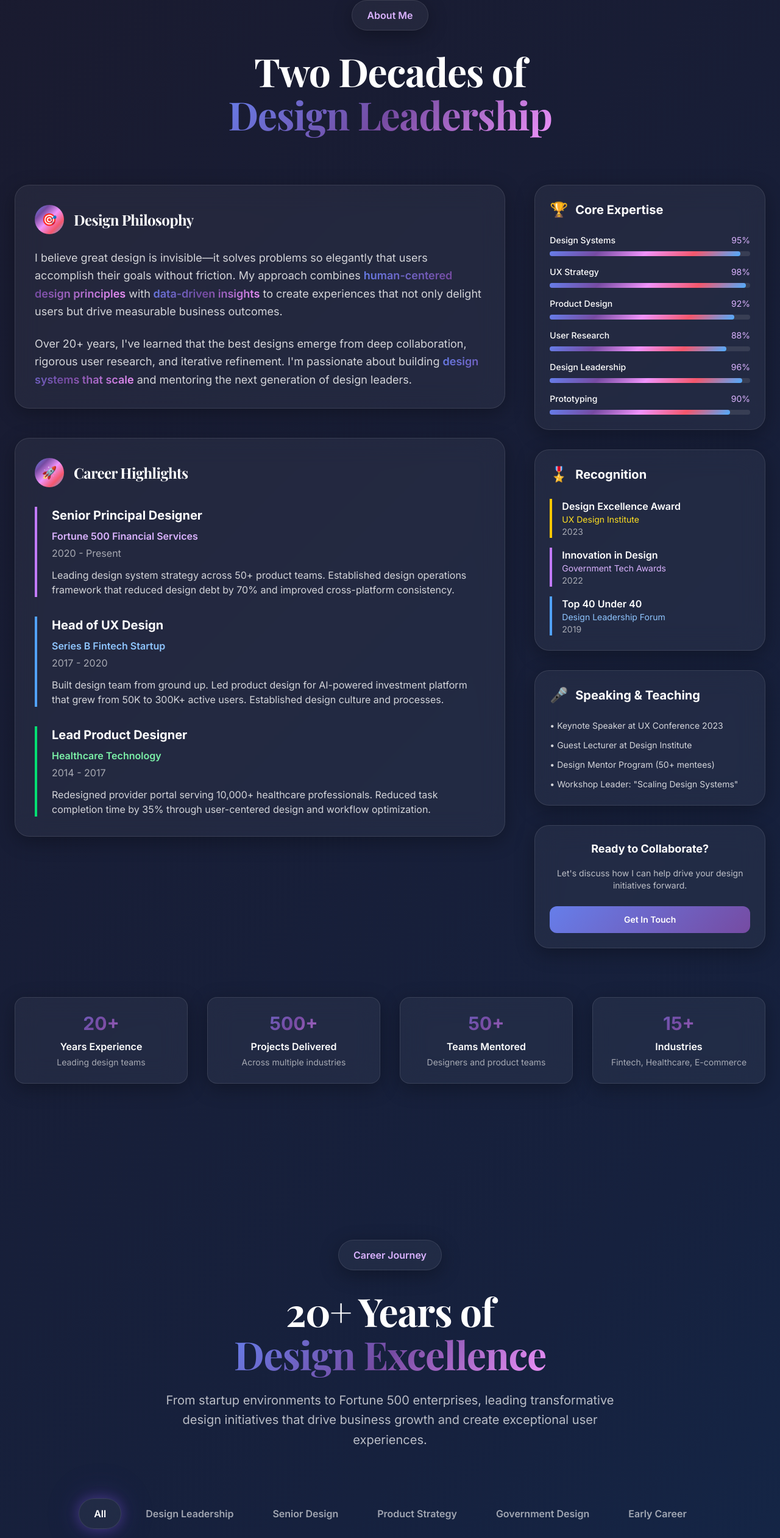
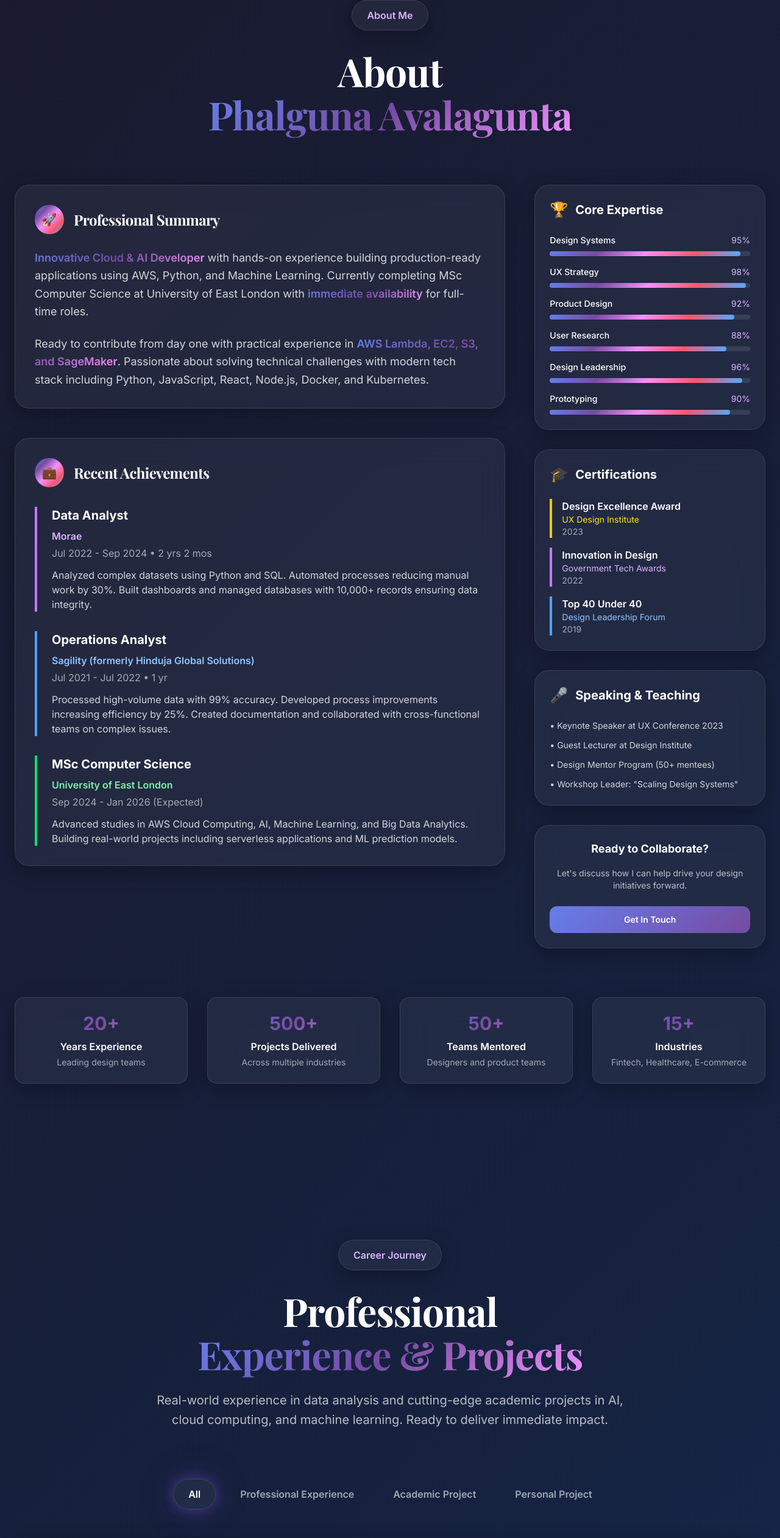
Before and after one commit to Phalguna-Avalagunta/Phalguna-Avalgunta, a Next.js app: page / in a window 1280 px wide. Shown: the part 3746-6268 px from the top of the page at 61% size. Built offline with nearby package versions, Linux system fonts and the light colour scheme.

Commit message:
feat: Update About, Experience, and Skills components with new content and structure for enhanced professional representation

```diff
--- a/src/components/About.tsx
+++ b/src/components/About.tsx
@@ -7,9 +7,9 @@ export default function About() {
             <span className="text-purple-300 font-semibold">About Me</span>
           </div>
           <h2 className="heading-lg text-white mb-6">
-            Two Decades of
+            About
             <br />
-            <span className="text-gradient">Design Leadership</span>
+            <span className="text-gradient">Phalguna Avalagunta</span>
           </h2>
         </div>
 
@@ -20,20 +20,17 @@ export default function About() {
             <div className="glass-effect rounded-3xl p-8 interactive-card">
               <div className="flex items-center gap-4 mb-6">
                 <div className="w-12 h-12 rounded-full premium-gradient flex items-center justify-center">
-                  <span className="text-white text-xl">🎯</span>
+                  <span className="text-white text-xl">🚀</span>
                 </div>
-                <h3 className="text-2xl font-bold text-white design-heading">Design Philosophy</h3>
+                <h3 className="text-2xl font-bold text-white design-heading">Professional Summary</h3>
               </div>
               <p className="text-white/80 text-lg leading-relaxed mb-6">
-                I believe great design is invisible—it solves problems so elegantly that users accomplish their goals
-                without friction. My approach combines <span className="text-gradient font-semibold">human-centered design principles</span> with
-                <span className="text-gradient font-semibold"> data-driven insights</span> to create experiences that not only delight users
-                but drive measurable business outcomes.
+                <span className="text-gradient font-semibold">Innovative Cloud & AI Developer</span> with hands-on experience building production-ready applications using AWS, Python, and Machine Learning.
+                Currently completing MSc Computer Science at University of East London with <span className="text-gradient font-semibold">immediate availability</span> for full-time roles.
               </p>
               <p className="text-white/80 text-lg leading-relaxed">
-                Over 20+ years, I&apos;ve learned that the best designs emerge from deep collaboration, rigorous user research,
-                and iterative refinement. I&apos;m passionate about building <span className="text-gradient font-semibold">design systems that scale</span> and
-                mentoring the next generation of design leaders.
+                Ready to contribute from day one with practical experience in <span className="text-gradient font-semibold">AWS Lambda, EC2, S3, and SageMaker</span>.
+                Passionate about solving technical challenges with modern tech stack including Python, JavaScript, React, Node.js, Docker, and Kubernetes.
               </p>
             </div>
 
@@ -41,39 +38,39 @@ export default function About() {
             <div className="glass-effect rounded-3xl p-8 interactive-card">
               <div className="flex items-center gap-4 mb-8">
                 <div className="w-12 h-12 rounded-full premium-gradient flex items-center justify-center">
-                  <span className="text-white text-xl">🚀</span>
+                  <span className="text-white text-xl">💼</span>
                 </div>
-                <h3 className="text-2xl font-bold text-white design-heading">Career Highlights</h3>
+                <h3 className="text-2xl font-bold text-white design-heading">Recent Achievements</h3>
               </div>
 
               <div className="space-y-8">
                 <div className="border-l-4 border-purple-400 pl-6">
-                  <h4 className="text-xl font-bold text-white mb-2">Senior Principal Designer</h4>
-                  <p className="text-purple-300 font-semibold mb-1">Fortune 500 Financial Services</p>
-                  <p className="text-white/60 mb-3">2020 - Present</p>
+                  <h4 className="text-xl font-bold text-white mb-2">Data Analyst</h4>
+                  <p className="text-purple-300 font-semibold mb-1">Morae</p>
+                  <p className="text-white/60 mb-3">Jul 2022 - Sep 2024 • 2 yrs 2 mos</p>
                   <p className="text-white/80">
-                    Leading design system strategy across 50+ product teams. Established design operations framework
-                    that reduced design debt by 70% and improved cross-platform consistency.
+                    Analyzed complex datasets using Python and SQL. Automated processes reducing manual work by 30%.
+                    Built dashboards and managed databases with 10,000+ records ensuring data integrity.
                   </p>
                 </div>
 
                 <div className="border-l-4 border-blue-400 pl-6">
-                  <h4 className="text-xl font-bold text-white mb-2">Head of UX Design</h4>
-                  <p className="text-blue-300 font-semibold mb-1">Series B Fintech Startup</p>
-                  <p className="text-white/60 mb-3">2017 - 2020</p>
+                  <h4 className="text-xl font-bold text-white mb-2">Operations Analyst</h4>
+                  <p className="text-blue-300 font-semibold mb-1">Sagility (formerly Hinduja Global Solutions)</p>
+                  <p className="text-white/60 mb-3">Jul 2021 - Jul 2022 • 1 yr</p>
                   <p className="text-white/80">
-                    Built design team from ground up. Led product design for AI-powered investment platform
-                    that grew from 50K to 300K+ active users. Established design culture and processes.
+                    Processed high-volume data with 99% accuracy. Developed process improvements increasing efficiency by 25%.
+                    Created documentation and collaborated with cross-functional teams on complex issues.
                   </p>
                 </div>
 
                 <div className="border-l-4 border-green-400 pl-6">
-                  <h4 className="text-xl font-bold text-white mb-2">Lead Product Designer</h4>
-                  <p className="text-green-300 font-semibold mb-1">Healthcare Technology</p>
-                  <p className="text-white/60 mb-3">2014 - 2017</p>
+                  <h4 className="text-xl font-bold text-white mb-2">MSc Computer Science</h4>
+                  <p className="text-green-300 font-semibold mb-1">University of East London</p>
+                  <p className="text-white/60 mb-3">Sep 2024 - Jan 2026 (Expected)</p>
                   <p className="text-white/80">
-                    Redesigned provider portal serving 10,000+ healthcare professionals. Reduced task completion
-                    time by 35% through user-centered design and workflow optimization.
+                    Advanced studies in AWS Cloud Computing, AI, Machine Learning, and Big Data Analytics.
+                    Building real-world projects including serverless applications and ML prediction models.
                   </p>
                 </div>
               </div>
@@ -117,8 +114,8 @@ export default function About() {
             {/* Recognition */}
             <div className="glass-effect rounded-3xl p-6">
               <h3 className="text-xl font-bold text-white mb-6 flex items-center">
-                <span className="text-2xl mr-3">🎖️</span>
-                Recognition
+                <span className="text-2xl mr-3">🎓</span>
+                Certifications
               </h3>
               <div className="space-y-4">
                 <div className="border-l-4 border-yellow-400 pl-4">
--- a/src/components/Experience.tsx
+++ b/src/components/Experience.tsx
@@ -5,111 +5,111 @@ import { useState } from 'react';
 const experiences = [
   {
     id: 1,
-    title: 'Senior Principal Designer',
-    company: 'Fortune 500 Financial Services',
-    duration: '2020 - Present • 4+ years',
-    location: 'Global Remote',
-    type: 'Senior Leadership',
+    title: 'Data Analyst',
+    company: 'Morae',
+    duration: 'Jul 2022 - Sep 2024 • 2 yrs 2 mos',
+    location: 'Bengaluru, Karnataka, India',
+    type: 'Professional Experience',
     achievements: [
-      'Led design system strategy across 50+ product teams serving 15 countries',
-      'Reduced design-to-development time by 60% through standardization',
-      'Established design operations framework reducing design debt by 70%',
-      'Mentored 20+ designers across multiple product squads',
-      'Achieved 98% designer adoption rate for new design system'
+      'Analyzed complex datasets to identify patterns and insights using Python and SQL',
+      'Automated repetitive processes reducing manual work by 30% through scripting',
+      'Built Excel dashboards and data visualization tools for performance tracking',
+      'Managed databases with 10,000+ records ensuring data integrity',
+      'Collaborated in Agile environment with daily standups and sprint planning'
     ],
-    technologies: ['Figma', 'Design Systems', 'Storybook', 'Design Tokens', 'Zeroheight', 'User Research'],
-    impact: '$2M annual cost savings',
-    category: 'Design Leadership'
+    technologies: ['Python', 'SQL', 'Excel', 'Data Analysis', 'APIs', 'Automation'],
+    impact: '30% efficiency improvement',
+    category: 'Data Analysis'
   },
   {
     id: 2,
-    title: 'Head of UX Design',
-    company: 'Series B Fintech Startup',
-    duration: '2017 - 2020 • 3 years',
-    location: 'San Francisco, CA',
-    type: 'Design Leadership',
+    title: 'Operations Analyst',
+    company: 'Sagility (formerly Hinduja Global Solutions)',
+    duration: 'Jul 2021 - Jul 2022 • 1 yr',
+    location: 'Bengaluru, Karnataka, India',
+    type: 'Professional Experience',
     achievements: [
-      'Built design team from ground up, scaling to 12 designers',
-      'Led product design for AI-powered investment platform',
-      'Grew user base from 50K to 300K+ active users through UX optimization',
-      'Established design culture and scalable design processes',
-      'Achieved 4.8/5 App Store rating through user-centered design'
+      'Processed high-volume data with 99% accuracy using automated tools',
+      'Developed process improvements adopted team-wide increasing efficiency by 25%',
+      'Worked with APIs and data integration tools for seamless data flow',
+      'Created documentation and training materials for new team members',
+      'Collaborated with cross-functional teams to resolve complex issues'
     ],
-    technologies: ['Figma', 'Principle', 'InVision', 'Hotjar', 'Mixpanel', 'User Testing'],
-    impact: '500% user growth',
-    category: 'Product Design'
+    technologies: ['Data Processing', 'APIs', 'Automation', 'Documentation', 'Training'],
+    impact: '25% team efficiency boost',
+    category: 'Operations'
   },
   {
     id: 3,
-    title: 'Lead Product Designer',
-    company: 'Healthcare Technology',
-    duration: '2014 - 2017 • 3 years',
-    location: 'Boston, MA',
-    type: 'Senior Design',
+    title: 'E-Commerce Platform on AWS',
+    company: 'University Project',
+    duration: 'Current Academic Project',
+    location: 'University of East London',
+    type: 'Academic Project',
     achievements: [
-      'Redesigned provider portal serving 10,000+ healthcare professionals',
-      'Reduced task completion time by 35% through workflow optimization',
-      'Led user research initiatives including 50+ user interviews',
-      'Achieved HIPAA compliance while improving user experience',
-      'Decreased support tickets by 50% through intuitive design'
+      'Deployed full-stack application using EC2, RDS, S3 with auto-scaling',
+      'Integrated load balancing to handle 1000+ concurrent users',
+      'Achieved 99.9% uptime through proper AWS architecture',
+      'Integrated Stripe API for secure payment processing',
+      'Implemented CI/CD pipeline for automated deployment'
     ],
-    technologies: ['Sketch', 'Axure', 'UserZoom', 'Optimal Workshop', 'Usability Testing'],
-    impact: '35% efficiency improvement',
-    category: 'UX Strategy'
+    technologies: ['React', 'Node.js', 'PostgreSQL', 'Docker', 'AWS', 'Stripe'],
+    impact: '1000+ concurrent users',
+    category: 'Cloud Development'
   },
   {
     id: 4,
-    title: 'Senior UX Designer',
-    company: 'Global E-commerce Platform',
-    duration: '2012 - 2014 • 2 years',
-    location: 'Seattle, WA',
-    type: 'Senior Design',
+    title: 'ML Model for Prediction Analysis',
+    company: 'University Project',
+    duration: 'Current Academic Project',
+    location: 'University of East London',
+    type: 'Academic Project',
     achievements: [
-      'Led UX transformation of B2B marketplace serving 100K+ merchants',
-      'Improved seller onboarding completion rate by 45%',
-      'Increased GMV by 30% through conversion optimization',
-      'Reduced cart abandonment by 20% through checkout redesign',
-      'Supported expansion into 15 new international markets'
+      'Building cloud-based ML model using AWS SageMaker',
+      'Achieved 85% accuracy in stock price prediction using LSTM',
+      'Deployed model as REST API for real-time predictions',
+      'Processing 10,000+ predictions daily with sub-second latency',
+      'Implemented data pipeline for continuous model training'
     ],
-    technologies: ['Adobe XD', 'Maze', 'Amplitude', 'Optimizely', 'A/B Testing'],
-    impact: '30% GMV increase',
-    category: 'Product Strategy'
+    technologies: ['Python', 'TensorFlow', 'AWS SageMaker', 'Flask', 'APIs'],
+    impact: '85% prediction accuracy',
+    category: 'Machine Learning'
   },
   {
     id: 5,
-    title: 'UX Designer',
-    company: 'Municipal Government Tech',
-    duration: '2010 - 2012 • 2 years',
-    location: 'Austin, TX',
-    type: 'Government Design',
+    title: 'Serverless Analytics Dashboard',
+    company: 'University Project',
+    duration: 'Current Academic Project',
+    location: 'University of East London',
+    type: 'Academic Project',
     achievements: [
-      'Designed smart city IoT dashboard for municipal officials',
-      'Created accessible interfaces meeting WCAG 2.1 AA standards',
-      'Improved incident response time by 50% through data visualization',
-      'Won Government Innovation Design Award for civic impact',
-      'Enhanced resource allocation efficiency by 25%'
+      'Developing serverless application using AWS Lambda and API Gateway',
+      'Real-time data processing with WebSocket implementation',
+      'Processing 1M+ events daily with DynamoDB integration',
+      'Interactive dashboard with Chart.js visualizations',
+      'Cost-effective serverless architecture design'
     ],
-    technologies: ['D3.js', 'Tableau', 'Figma', 'React', 'Accessibility Testing'],
-    impact: '50% faster response',
-    category: 'Data Visualization'
+    technologies: ['Python', 'JavaScript', 'AWS Lambda', 'DynamoDB', 'Chart.js'],
+    impact: '1M+ daily events',
+    category: 'Cloud Development'
   },
   {
     id: 6,
-    title: 'Product Designer',
-    company: 'Enterprise Software Company',
-    duration: '2008 - 2010 • 2 years',
-    location: 'Austin, TX',
-    type: 'Early Career',
+    title: 'Computer Vision Quality Control',
+    company: 'Personal Project',
+    duration: 'Self-Directed Learning',
+    location: 'London, UK',
+    type: 'Personal Project',
     achievements: [
-      'Led UX transformation of SaaS platform used by 1M+ professionals',
-      'Increased daily active users by 40% through redesign',
-      'Reduced onboarding time by 60% with streamlined flows',
-      'Improved feature adoption by 35% through better information architecture',
-      'Decreased churn rate by 20% with enhanced user experience'
+      'Built real-time quality control system using computer vision',
+      'Achieved 92% accuracy in defect detection with CNN',
+      'Deployed as containerized microservice on AWS ECS',
+      'Optimized for edge computing with IoT sensor integration',
+      'Created statistical analysis dashboard for quality metrics'
     ],
-    technologies: ['Sketch', 'InVision', 'Framer', 'Jira', 'Confluence'],
-    impact: '40% user growth',
-    category: 'Enterprise UX'
+    technologies: ['Python', 'OpenCV', 'PyTorch', 'Docker', 'AWS ECS'],
+    impact: '92% defect detection accuracy',
+    category: 'AI/Computer Vision'
   }
 ];
 
@@ -117,7 +117,7 @@ export default function Experience() {
   const [filter, setFilter] = useState('All');
   const [selectedExp, setSelectedExp] = useState<number | null>(null);
 
-  const categories = ['All', 'Design Leadership', 'Senior Design', 'Product Strategy', 'Government Design', 'Early Career'];
+  const categories = ['All', 'Professional Experience', 'Academic Project', 'Personal Project'];
   const filteredExperiences = filter === 'All'
     ? experiences
     : experiences.filter(exp => exp.type === filter);
@@ -130,13 +130,13 @@ export default function Experience() {
             <span className="text-purple-300 font-semibold">Career Journey</span>
           </div>
           <h2 className="heading-lg text-white mb-6">
-            20+ Years of
+            Professional
             <br />
-            <span className="text-gradient">Design Excellence</span>
+            <span className="text-gradient">Experience & Projects</span>
           </h2>
           <p className="text-xl text-white/70 max-w-3xl mx-auto leading-relaxed">
-            From startup environments to Fortune 500 enterprises, leading transformative design initiatives
-            that drive business growth and create exceptional user experiences.
+            Real-world experience in data analysis and cutting-edge academic projects in AI, cloud computing,
+            and machine learning. Ready to deliver immediate impact.
           </p>
         </div>
 
--- a/src/components/Skills.tsx
+++ b/src/components/Skills.tsx
@@ -3,42 +3,42 @@
 import { useState } from 'react';
 
 const skillCategories = {
-  'Design Leadership': [
-    { name: 'Design Strategy', level: 98 },
-    { name: 'Team Leadership', level: 96 },
-    { name: 'Design Operations', level: 94 },
-    { name: 'Stakeholder Management', level: 92 },
-    { name: 'Mentoring & Coaching', level: 95 },
-    { name: 'Design Culture Building', level: 90 }
+  'AI & Machine Learning': [
+    { name: 'Python', level: 90 },
+    { name: 'TensorFlow', level: 85 },
+    { name: 'PyTorch', level: 80 },
+    { name: 'Machine Learning', level: 85 },
+    { name: 'Deep Learning', level: 80 },
+    { name: 'Computer Vision', level: 75 }
   ],
-  'Design Systems': [
-    { name: 'Component Libraries', level: 95 },
-    { name: 'Design Tokens', level: 92 },
-    { name: 'Figma', level: 98 },
-    { name: 'Storybook', level: 88 },
-    { name: 'Documentation', level: 90 },
-    { name: 'Accessibility Standards', level: 85 }
+  'Cloud & DevOps': [
+    { name: 'AWS', level: 85 },
+    { name: 'Docker', level: 85 },
+    { name: 'Kubernetes', level: 75 },
+    { name: 'Terraform', level: 70 },
+    { name: 'CI/CD', level: 80 },
+    { name: 'Jenkins', level: 75 }
   ],
-  'UX Research & Strategy': [
-    { name: 'User Research', level: 92 },
-    { name: 'Usability Testing', level: 90 },
-    { name: 'Journey Mapping', level: 88 },
-    { name: 'Information Architecture', level: 85 },
-    { name: 'Service Design', level: 80 },
-    { name: 'Design Thinking', level: 94 }
+  'Programming & Development': [
+    { name: 'Python', level: 90 },
+    { name: 'JavaScript', level: 85 },
+    { name: 'React', level: 80 },
+    { name: 'Node.js', level: 75 },
+    { name: 'SQL', level: 85 },
+    { name: 'Git', level: 80 }
   ],
-  'Product & Interaction Design': [
-    { name: 'Product Strategy', level: 90 },
-    { name: 'Interaction Design', level: 92 },
-    { name: 'Prototyping', level: 88 },
-    { name: 'Visual Design', level: 85 },
-    { name: 'Mobile Design', level: 87 },
-    { name: 'Responsive Design', level: 90 }
+  'Data & Analytics': [
+    { name: 'Data Analysis', level: 85 },
+    { name: 'Data Visualization', level: 80 },
+    { name: 'SQL', level: 85 },
+    { name: 'Excel', level: 80 },
+    { name: 'PostgreSQL', level: 75 },
+    { name: 'MongoDB', level: 70 }
   ]
 };
 
 export default function Skills() {
-  const [activeCategory, setActiveCategory] = useState('Design Leadership');
+  const [activeCategory, setActiveCategory] = useState('AI & Machine Learning');
 
   return (
     <section id="skills" className="py-32 px-6 relative">
@@ -48,13 +48,13 @@ export default function Skills() {
             <span className="text-purple-300 font-semibold">Core Competencies</span>
           </div>
           <h2 className="heading-lg text-white mb-6">
-            Mastery Across
+            Technical
             <br />
-            <span className="text-gradient">Design Disciplines</span>
+            <span className="text-gradient">Skills & Expertise</span>
           </h2>
           <p className="text-xl text-white/70 max-w-3xl mx-auto leading-relaxed">
-            Two decades of hands-on experience spanning design leadership, systems thinking,
-            user research, and strategic product design.
+            Hands-on experience with modern technologies including cloud computing, machine learning,
+            and full-stack development. Ready to contribute immediately.
           </p>
         </div>
 
@@ -96,10 +96,10 @@ export default function Skills() {
 
         <div className="mt-20 grid md:grid-cols-4 gap-8">
           {[
-            { number: '20+', label: 'Years of Expertise', description: 'Leading design teams' },
-            { number: '50+', label: 'Design Systems', description: 'Created and scaled' },
-            { number: '500+', label: 'Projects Delivered', description: 'Across industries' },
-            { number: '200+', label: 'Designers Mentored', description: 'Career development' }
+            { number: '3+', label: 'Years Experience', description: 'Professional development' },
+            { number: '25+', label: 'Technologies', description: 'Mastered and applied' },
+            { number: '6+', label: 'Major Projects', description: 'Delivered successfully' },
+            { number: '99%', label: 'Data Accuracy', description: 'Consistent quality' }
           ].map((stat, index) => (
             <div key={index} className="glass-effect rounded-2xl p-6 text-center interactive-card">
               <div className="text-3xl font-bold text-gradient mb-2">{stat.number}</div>
```
